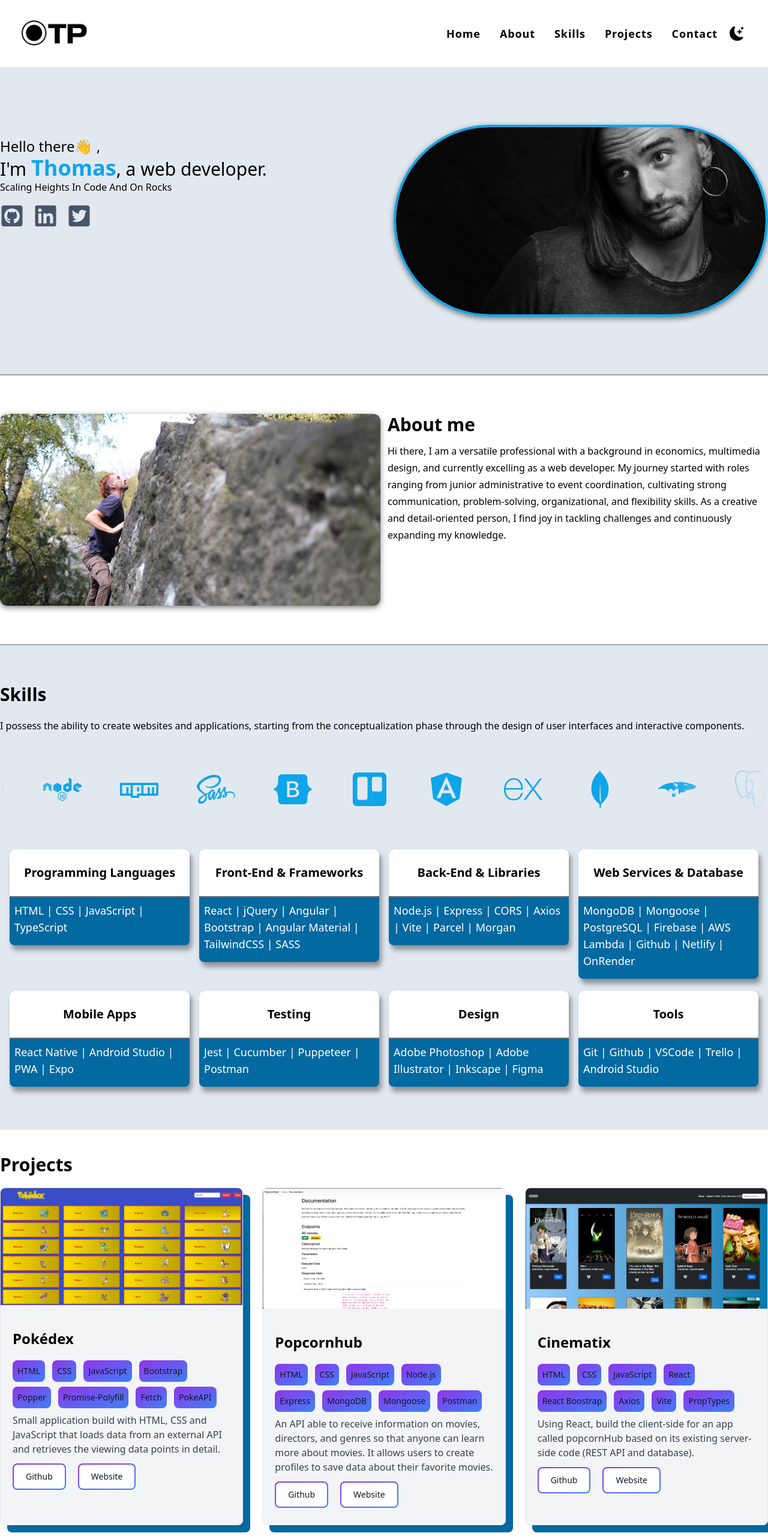
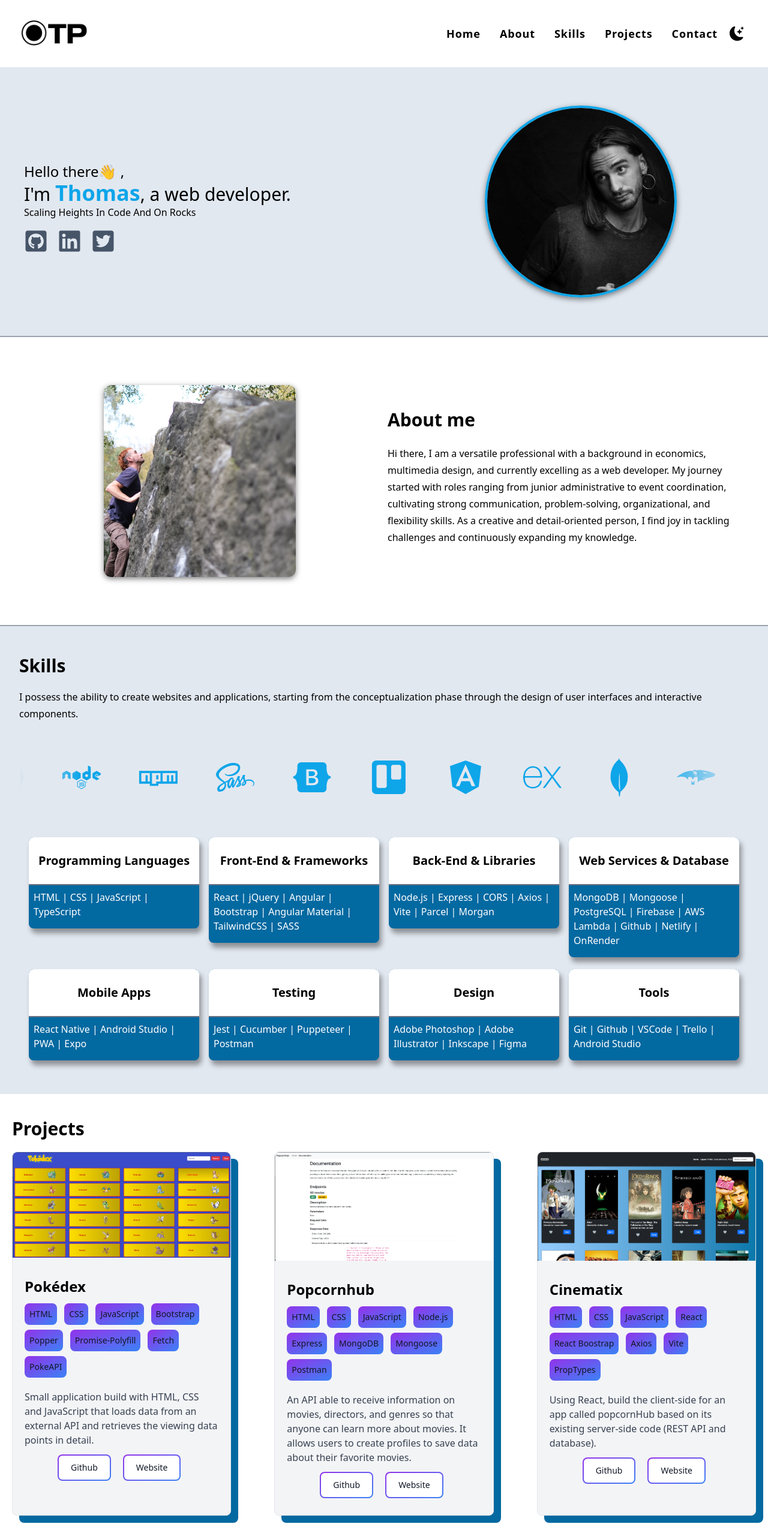
Before and after one commit to tompra/devfolio, a React (Vite) app: page / in a window 1280 px wide. Shown: the top 2566 px of the page at 60% size. Built offline with nearby package versions, Linux system fonts and the light colour scheme.

Commit message:
styling and responsive behaviour

```diff
--- a/src/components/About.jsx
+++ b/src/components/About.jsx
@@ -2,12 +2,14 @@ import Img2 from '../assets/photos/climb.jpeg';
 const About = () => {
     return (
         <section
-            className='bg-white align-element py-16 border-b-2 border-gray-400'
+            className='bg-white align-element py-16 border-b-2 border-gray-400 xs:py-12'
             id='about'
         >
-            <div className='grid grid-cols-1 md:grid-cols-2 gap-3'>
-                <div className='md:order-2'>
-                    <h1 className='text-3xl font-bold'>About me</h1>
+            <div className='grid grid-cols-1 md:grid-cols-2 gap-3 xs:p-8'>
+                <div className='md:order-2 xs:flex xs:flex-col xs:justify-center'>
+                    <h1 className='text-3xl font-bold xs:text-center sm:text-start xs:mb-5 sm:mb-3'>
+                        About me
+                    </h1>
                     <p className='py-3 leading-7'>
                         Hi there, I am a versatile professional with a
                         background in economics, multimedia design, and
@@ -20,7 +22,7 @@ const About = () => {
                         knowledge.
                     </p>
                 </div>
-                <div className='relative w-full max-w-[80vw] h-80 max-h-[80vw] overflow-hidden rounded-xl shadow-[0_3px_10px_rgb(0,0,0,0.5)] mx-auto'>
+                <div className='xs:hidden sm:flex sm:items-center md:w-80 md:h-80 overflow-hidden rounded-xl shadow-[0_3px_10px_rgb(0,0,0,0.5)] mx-auto'>
                     <img
                         src={Img2}
                         alt='Me climbing a boulder'
--- a/src/components/Contact.jsx
+++ b/src/components/Contact.jsx
@@ -10,7 +10,7 @@ const Contact = () => {
                     Drop me a message
                 </h1>
                 <p className='my-5'>
-                    I&apos;m interested in ew opportunities - especially in
+                    I&apos;m interested in new opportunities - especially in
                     large projects. If you have a question or a request, just
                     contact me using the form below.{' '}
                 </p>
@@ -45,7 +45,7 @@ const Contact = () => {
                     </div>
                 </form>
             </div>
-            <div className='bg-sky-700 py-3'>
+            <div className='bg-sky-700 py-3 xs:px-5 sm:px-5 md:px-0 rounded'>
                 <Map />
             </div>
         </section>
--- a/src/components/Home.jsx
+++ b/src/components/Home.jsx
@@ -3,22 +3,24 @@ import Img1 from '../assets/photos/portrait-picture.jpeg';
 const Home = () => {
     return (
         <section
-            className='bg-slate-200 align-element grid md:grid-cols-2 items center gap-8 border-b-2 border-gray-400 py-24 h'
+            className='bg-slate-200 align-element grid md:grid-cols-2 items-center gap-8 border-b-2 border-gray-400 py-16'
             id='home'
         >
-            <article className='mt-5 flex flex-col justify-center md:justify-start'>
-                <h1 className='text-2xl'>Hello there👋 ,</h1>
-                <h1 className='text-3xl'>
+            <article className=' xs:py-8 mt-5 flex flex-col justify-center sm:ml-10'>
+                <h1 className='text-2xl xs:text-center sm:text-start'>
+                    Hello there👋 ,
+                </h1>
+                <h1 className='text-3xl xs:text-center sm:text-start'>
                     I&apos;m{' '}
                     <span className=' text-sky-500 font-extrabold text-4xl'>
                         Thomas
                     </span>
                     , a web developer.
                 </h1>
-                <p className=' capitalize'>
-                    Scaling heights in code and on rocks
+                <p className='capitalize xs:text-center sm:text-start'>
+                    scaling heights in code and on rocks
                 </p>
-                <div className='flex gap-x-4 mt-4 items-center'>
+                <div className='flex gap-x-4 mt-4 items-center xs:flex xs:justify-center sm:justify-start'>
                     <a
                         href='https://github.com/tompra'
                         className='hover:opacity-80'
@@ -40,11 +42,11 @@ const Home = () => {
                 </div>
             </article>
             <article className='flex justify-center'>
-                <div className='w-full  h-80  overflow-hidden rounded-full border-4 border-sky-500 shadow-[0_3px_10px_rgb(0,0,0,0.5)] hover:border-sky-400 transform  hover:shadow-xl transition duration-300 '>
+                <div className='xs:w-80 xs:h-80  md:w-80 md:h-80 overflow-hidden rounded-full border-4 border-sky-500 shadow-[0_3px_10px_rgb(0,0,0,0.5)] hover:border-sky-400 transform  hover:shadow-xl transition duration-300 '>
                     <img
                         src={Img1}
                         alt='Photo of myself'
-                        className='object-cover w-full h-full hover:opacity-90'
+                        className='object-cover w-full h-full  hover:opacity-90'
                     />
                 </div>
             </article>
--- a/src/components/Map.jsx
+++ b/src/components/Map.jsx
@@ -3,7 +3,7 @@ import { MapContainer, TileLayer, Marker, Popup } from 'react-leaflet';
 const Map = () => {
     const position = [52.52, 13.405];
     return (
-        <div className='align-element relative w-full h-96 md:h-full max-h-96 md:max-h-full md:w-96 mx-auto'>
+        <div className='align-element relative w-full h-96 md:h-full max-h-96 md:max-h-full sm:w-80 md:w-full md:px-5 mx-auto'>
             <MapContainer
                 center={position}
                 zoom={13}
--- a/src/components/Projects.jsx
+++ b/src/components/Projects.jsx
@@ -3,7 +3,7 @@ import { projects } from '../data';
 const Projects = () => {
     return (
         <section className='bg-white align-element py-10' id='projects'>
-            <h1 className='text-3xl font-bold text-center sm:text-start'>
+            <h1 className='text-3xl font-bold text-center sm:text-start xs:text-center sm:pl-5'>
                 Projects
             </h1>
             <div className='grid grid-cols-1 md:grid-cols-2  xl:grid-cols-3 gap-8'>
@@ -16,7 +16,7 @@ const Projects = () => {
                             return (
                                 <span
                                     key={index}
-                                    className='relative inline-flex items-center justify-center p-2 mb-2 me-2 overflow-hidden text-sm font-medium text-gray-900 rounded-lg group bg-gradient-to-br from-purple-600 to-blue-500 group-hover:from-purple-600 group-hover:to-blue-500 hover:text-white dark:text-white focus:ring-4 focus:outline-none focus:ring-blue-300 dark:focus:ring-blue-800 mr-3'
+                                    className='relative inline-flex items-center justify-center p-2 mb-2 me-2 overflow-hidden xs:text-xs md:text-sm font-medium text-gray-900 rounded-lg group bg-gradient-to-br from-purple-600 to-blue-500 group-hover:from-purple-600 group-hover:to-blue-500 hover:text-white dark:text-white focus:ring-4 focus:outline-none focus:ring-blue-300 dark:focus:ring-blue-800 mr-3'
                                 >
                                     {tool}
                                 </span>
@@ -26,7 +26,7 @@ const Projects = () => {
                     return (
                         <div
                             key={id}
-                            className='bg-gray-100 border border-gray-200 rounded-lg my-5 shadow-[12px_12px_0px_0px_rgba(3,105,161)] transition-all duration-300 transform hover:shadow-[0px_0px_0px_0px_rgba(3,105,161)] hover:border-2 hover:border-sky-700'
+                            className='bg-gray-100 border border-gray-200 rounded-lg my-5 xs:shadow-[rgba(3,105,161)_0px_3px_8px] xs:mx-5  sm:shadow-[12px_12px_0px_0px_rgba(3,105,161)] transition-all duration-300 transform hover:shadow-[0px_0px_0px_0px_rgba(3,105,161)] hover:border-2 hover:border-sky-700'
                         >
                             <img
                                 className='rounded-t-lg w-full h-auto'
@@ -35,14 +35,14 @@ const Projects = () => {
                             />
 
                             <div className='p-5'>
-                                <h1 className='text-2xl my-5 font-bold'>
+                                <h1 className='text-2xl my-3 font-bold'>
                                     {title}
                                 </h1>
-                                <div>{toolList}</div>
+                                <div className='my-3'>{toolList}</div>
                                 <p className='mb-3 font-normal text-gray-700 dark:text-gray-400'>
                                     {text}
                                 </p>
-                                <div className='flex flex-wrap gap-3'>
+                                <div className='flex flex-wrap gap-3 xs:flex xs:justify-center'>
                                     <button className='relative inline-flex items-center justify-center p-0.5 mb-2 me-2 overflow-hidden text-sm font-medium text-gray-900 rounded-lg group bg-gradient-to-br from-purple-600 to-blue-500 group-hover:from-purple-600 group-hover:to-blue-500 hover:text-white dark:text-white focus:ring-4 focus:outline-none focus:ring-blue-300 dark:focus:ring-blue-800'>
                                         <span className='relative px-5 py-2.5 transition-all ease-in duration-75 bg-white dark:bg-gray-900 rounded-md group-hover:bg-opacity-0'>
                                             <a
--- a/src/components/Skills.jsx
+++ b/src/components/Skills.jsx
@@ -3,7 +3,10 @@ import Toolbelt from './Toolbelt';
 
 const Skills = () => {
     return (
-        <section className=' bg-slate-200 align-element py-16' id='skills'>
+        <section
+            className=' bg-slate-200 align-element py-16 xs:py-12 xs:p-8'
+            id='skills'
+        >
             <h1 className='text-3xl font-bold text-center sm:text-start'>
                 Skills
             </h1>
--- a/src/components/Slider.jsx
+++ b/src/components/Slider.jsx
@@ -13,7 +13,7 @@ const Slider = () => {
     }, []);
 
     return (
-        <div className='w-full inline-flex flex-nowrap overflow-hidden [mask-image:_linear-gradient(to_right,transparent_0,_black_100px,_black_calc(100%-160px),transparent_100%)] py-10'>
+        <div className='xs:hidden sm:inline-flex w-full flex-nowrap overflow-hidden [mask-image:_linear-gradient(to_right,transparent_0,_black_100px,_black_calc(100%-160px),transparent_100%)] py-10'>
             <ul
                 ref={logosRef}
                 className='flex items-center justify-center md:justify-start [&_li]:mx-8 [&_img]:max-w-none animate-infinite-scroll'
--- a/src/components/Toolbelt.jsx
+++ b/src/components/Toolbelt.jsx
@@ -13,12 +13,12 @@ const Toolbelt = () => {
                         >
                             <div className='rounded-lg bg-sky-700 shadow-[4.0px_8.0px_8.0px_rgba(0,0,0,0.38)] flex flex-col h-full transform hover:scale-105 hover:shadow-none hover:hue-rotate-15 transition duration-300'>
                                 <div className=' h-20 border-b-2 border-gray-500 bg-white rounded-t-lg flex justify-center items-center'>
-                                    <h5 className='text-black text-xl font-bold leading-none '>
+                                    <h5 className='xs:text-base text-black sm:text-xl font-bold leading-none '>
                                         {title}
                                     </h5>
                                 </div>
                                 <div className='flex flex-col p-2 flex-1'>
-                                    <p className='text-lg text-white font-light mb-2'>
+                                    <p className='xs:text-base text-lg text-white font-light mb-2'>
                                         {items.join(' | ')}
                                     </p>
                                 </div>
```
Also changed, not shown: src/components/Footer.jsx (+5 -3 lines), src/data.jsx (+14 -12 lines).
